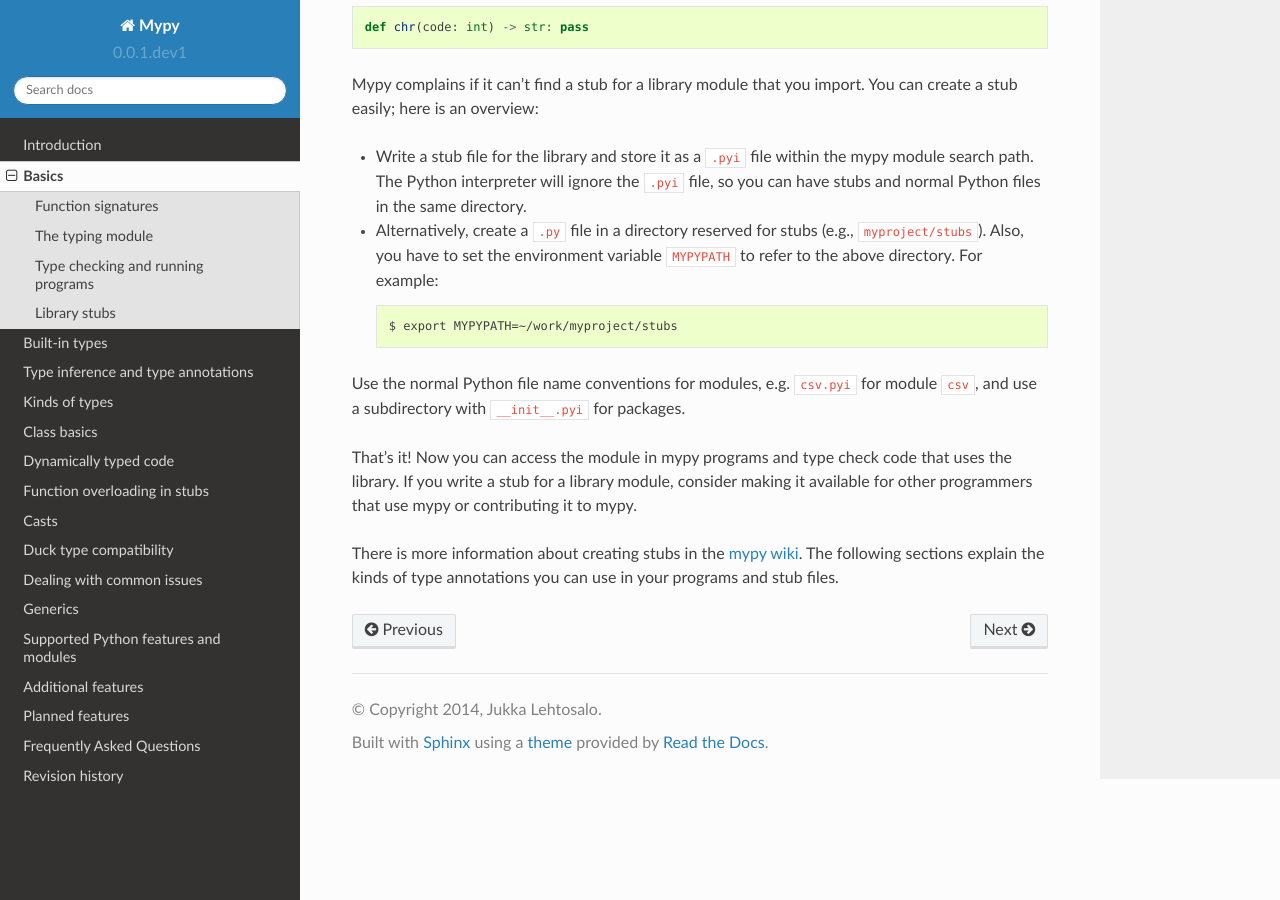
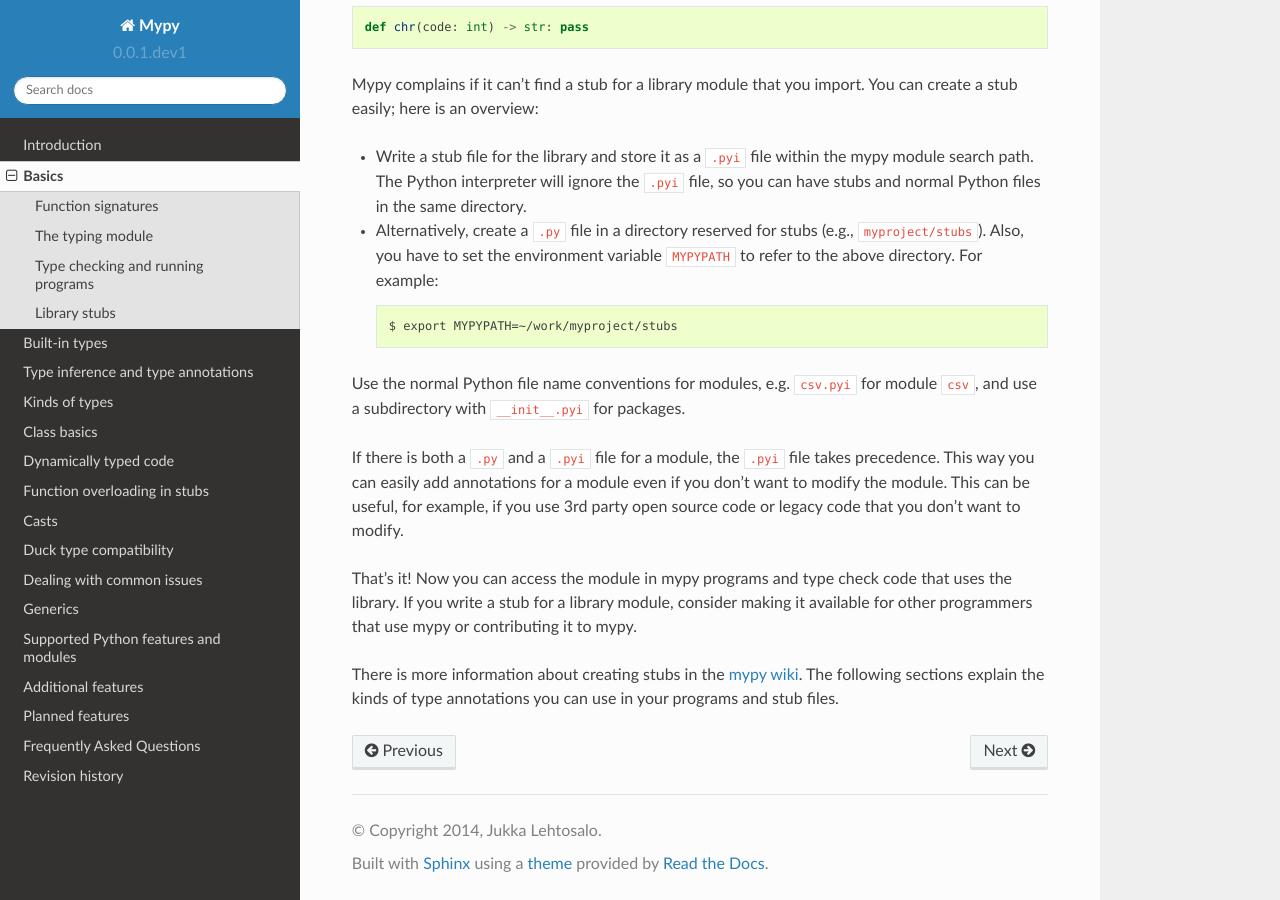
Before and after one commit to lucalysoft/mypy, a Sphinx documentation site: the page built from docs/source/basics.rst, in a window 1280 px wide and 900 px high, scrolled down 2816 px. Built offline with Sphinx 7.4.7 and the Read the Docs theme 2.0.0, drawn with Linux system fonts in a browser that asks for light colours.

Commit message:
Add more documentation about .pyi files

```diff
--- a/docs/source/basics.rst
+++ b/docs/source/basics.rst
@@ -164,6 +164,11 @@ import.  You can create a stub easily; here is an overview:
 Use the normal Python file name conventions for modules, e.g. ``csv.pyi``
 for module ``csv``, and use a subdirectory with ``__init__.pyi`` for packages.
 
+If there is both a ``.py`` and a ``.pyi`` file for a module, the ``.pyi`` file
+takes precedence. This way you can easily add annotations for a module even if
+you don't want to modify the module. This can be useful, for example, if you
+use 3rd party open source code or legacy code that you don't want to modify.
+
 That's it! Now you can access the module in mypy programs and type check
 code that uses the library. If you write a stub for a library module,
 consider making it available for other programmers that use mypy or
```
